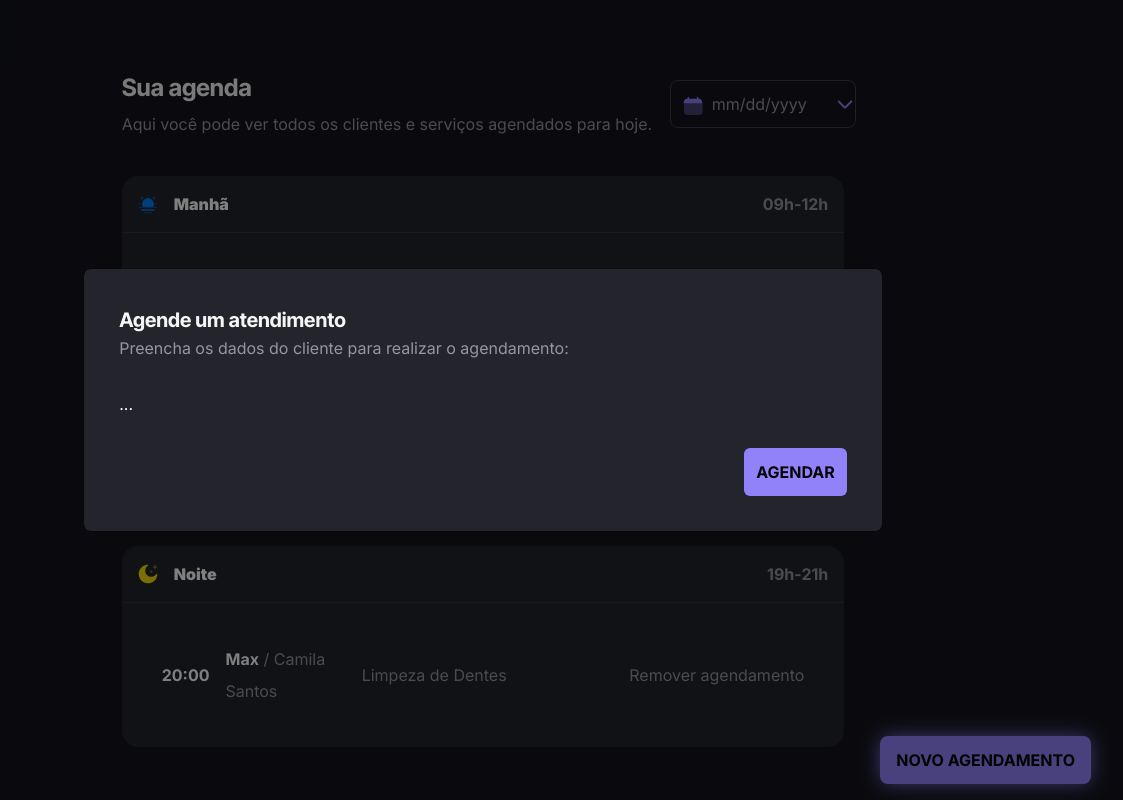
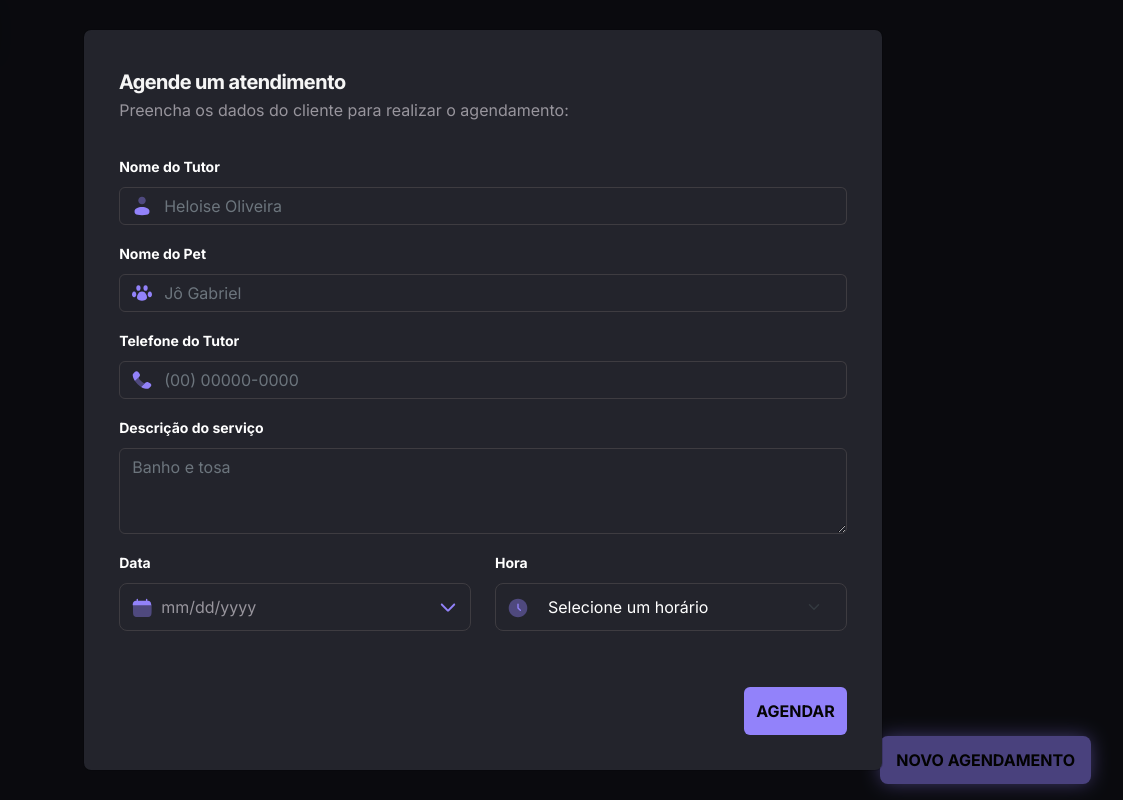
Before and after one commit to jaojogadez/petshop-scheduling, a plain HTML site: page index.html in a window 1280 px wide. Both pictures are taken after a click on the button "NOVO AGENDAMENTO". Shown: the full height of the page, 157-1280 px from the left. Drawn offline with nearby package versions, Linux system fonts and the light colour scheme.

Commit message:
feat: adiciona estrutura ao form no modal

```diff
--- a/index.html
+++ b/index.html
@@ -129,7 +129,7 @@
       </section>
     </main>
     <footer class="container-fluid d-xl-none">
-      <button type="button" class="btn btn-primary btn-lg">
+      <button type="button" class="btn btn-primary btn-lg" data-bs-toggle="modal" data-bs-target="#schedule-modal">
         <strong>Novo Agendamento</strong>
       </button>
     </footer>
@@ -158,7 +158,87 @@
               Preencha os dados do cliente para realizar o agendamento:
             </p>
           </div>
-          <div class="modal-body">...</div>
+          <form class="modal-body" method="post" autocomplete="off">
+            <!-- Nome do Tutor -->
+            <div class="mb-3">
+              <label for="tutor-name" class="form-label">Nome do Tutor</label>
+              <div class="input-group">
+                <span class="input-group-text" id="user-name">
+                  <img src="./src/assets/user.svg" alt="User's Icon">
+                </span>
+                <input type="text" class="form-control" aria-label="Tutor's name input" aria-describedby="user-name" id="tutor-name" placeholder="Heloise Oliveira" required>
+              </div>
+            </div>
+            <!-- Nome do Pet -->
+            <div class="mb-3">
+              <label for="pet-name" class="form-label">Nome do Pet</label>
+              <div class="input-group">
+                <span class="input-group-text" id="pet-icon">
+                  <img src="./src/assets/pet-paw.svg" alt="Pet's paw Icon">
+                </span>
+                <input type="text" class="form-control" aria-label="Pet's name input" aria-describedby="pet-icon" id="pet-name" placeholder="Jô Gabriel" required>
+              </div>
+            </div>
+            <!-- Telefone do Tutor -->
+            <div class="mb-3">
+              <label for="tutor-phone" class="form-label">Telefone do Tutor</label>
+              <div class="input-group">
+                <span class="input-group-text" id="phone-input">
+                  <img src="./src/assets/phone.svg" alt="Phone's Icon">
+                </span>
+                <input type="text" class="form-control" aria-label="Phone's input" aria-describedby="phone-input" id="tutor-phone" placeholder="(00) 00000-0000" required>
+              </div>
+            </div>
+            <!-- Descrição do Serviço -->
+            <div class="mb-3">
+              <label for="description" class="form-label">Descrição do serviço</label>
+              <textarea class="form-control textarea" id="description" rows="3" placeholder="Banho e tosa"></textarea>
+            </div>
+            <!-- Data e Hora -->
+            <div class="row">
+              <div class="col-sm-6">
+                <label for="date" class="form-label">Data</label>
+                <div class="input mx-0">
+                  <i><img src="./src/assets/calendar.svg" alt="Calendário" /></i>
+                  <input
+                    type="date"
+                    id="date"
+                    name="date"
+                    required
+                    autocomplete="off"
+                  />
+                </div>
+              </div>
+              <div class="col-sm-6">
+                <label for="hour" class="form-label">Hora</label>
+                <div class="input mx-0">
+                  <i><img src="./src/assets/clock.svg" alt="Calendário" /></i>
+                  <select class="form-select" aria-label="Default select example">
+                    <option disabled selected>Selecione um horário</option>
+                    <optgroup label="Manhã">
+                      <option value="9">9:00</option>
+                      <option value="10">10:00</option>
+                      <option value="11">11:00</option>
+                      <option value="12">12:00</option>
+                    </optgroup>
+                    <optgroup label="Tarde">
+                      <option value="13">13:00</option>
+                      <option value="14">14:00</option>
+                      <option value="15">15:00</option>
+                      <option value="16">16:00</option>
+                      <option value="17">17:00</option>
+                      <option value="18">18:00</option>
+                    </optgroup>
+                    <optgroup label="Noite">
+                      <option value="19">19:00</option>
+                      <option value="20">20:00</option>
+                      <option value="21">21:00</option>
+                    </optgroup>
+                  </select>
+                </div>
+              </div>
+            </div>
+          </form>
           <div class="modal-footer border-0">
             <button type="button" class="btn btn-primary fw-bold">Agendar</button>
           </div>
```
